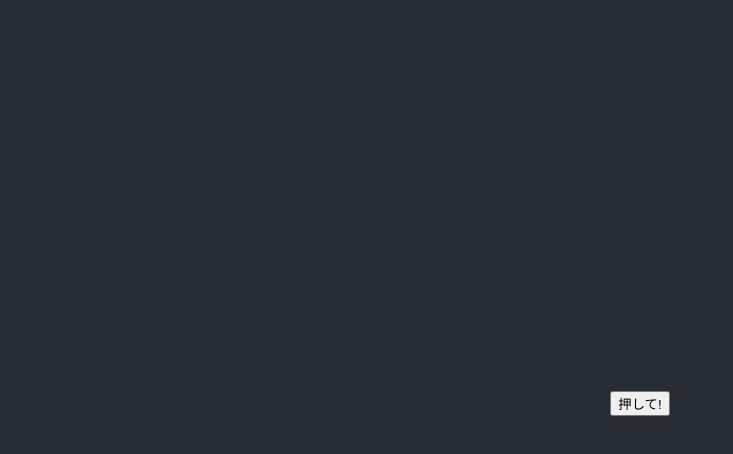
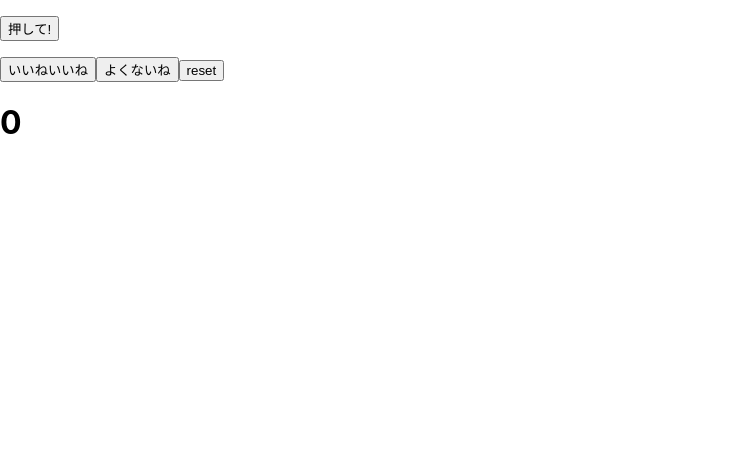
Before and after one commit to asagaorino0/deploy_app_orino, a React (Create React App) app: page / in a window 1280 px wide. Shown: the top 454 px of the page, without its empty margins (0-733 px from the left). Built offline with nearby package versions, Linux system fonts and the light colour scheme.

Commit message:
[add]LEVEL.3

```diff
--- a/package.json
+++ b/package.json
@@ -6,10 +6,12 @@
     "@testing-library/jest-dom": "^5.11.10",
     "@testing-library/react": "^11.2.6",
     "@testing-library/user-event": "^12.8.3",
+    "axios": "^0.21.1",
     "bootstrap": "^4.6.0",
     "react": "^17.0.2",
     "react-bootstrap": "^1.5.2",
     "react-dom": "^17.0.2",
+    "react-router-dom": "^5.2.0",
     "react-scripts": "4.0.3",
     "web-vitals": "^1.1.1"
   },
--- a/src/App.js
+++ b/src/App.js
@@ -1,20 +1,16 @@
 import './App.css';
-import Button from 'react-bootstrap/Button'
+import React from 'react';
+import { BrowserRouter as Router, Route, Switch } from 'react-router-dom'
+import TopPage from './pages/TopPage'
 
 function App() {
-  const Click = () => {
-    alert('Hello world');
-    console.log('Hello world')
-  }
   return (
-    <div className="App">
-      <header className="App-header">
-        <p>
-          <Button onClick={Click}>押して!</Button>{' '}
-        </p>
-      </header>
-    </div>
+    <Router>
+      <header />
+      <Switch>
+        <Route exact path='/' component={TopPage} />
+      </Switch>
+    </Router>
   );
 }
-
-export default App;
+export default App
--- /dev/null
+++ b/src/actions/index.js
@@ -0,0 +1,3 @@
+export const INCREMENT = 'INCREMENT'
+export const DECREMENT = 'DECREMENT'
+export const RESET = 'RESET'
--- a/src/index.js
+++ b/src/index.js
@@ -3,10 +3,12 @@ import ReactDOM from 'react-dom';
 import './index.css';
 import App from './App';
 import reportWebVitals from './reportWebVitals';
-
+import StoreProvider from './store/index'
 ReactDOM.render(
   <React.StrictMode>
-    <App />
+    <StoreProvider>
+      <App />
+    </StoreProvider>
   </React.StrictMode>,
   document.getElementById('root')
 );
--- /dev/null
+++ b/src/pages/TopPage.js
@@ -0,0 +1,45 @@
+import React, { useContext } from 'react'
+import { Store } from '../store/index'
+import Button from 'react-bootstrap/Button'
+import { INCREMENT, DECREMENT, RESET } from '../actions/index'
+
+const TopPage = () => {
+    const Click = () => {
+        alert('Hello world');
+        console.log('Hello world')
+    }
+    const { globalState, setGlobalState } =
+        useContext(Store)
+    const incrment = () => {
+        setGlobalState({
+            type: INCREMENT,
+        });
+    };
+    const decrment = () => {
+        setGlobalState({
+            type: DECREMENT
+        });
+    };
+    const reset = () => {
+        setGlobalState({
+            type: RESET
+        });
+    };
+    console.log(globalState)
+
+    return (
+        <div>
+            {/* <header> */}
+            <p>
+                <Button onClick={Click}>押して!</Button>{' '}
+            </p>
+            {/* </header> */}
+            <button onClick={incrment}>いいねいいね</button>
+            <button onClick={decrment}>よくないね</button>
+            <button onClick={reset}>reset</button>
+            <h1>{globalState.count}</h1>
+        </div>
+    );
+}
+
+export default TopPage
--- /dev/null
+++ b/src/reducers/index.js
@@ -0,0 +1,16 @@
+import { INCREMENT, DECREMENT, RESET } from '../actions/index'
+
+const reducer = (state, action) => {
+    switch (action.type) {
+        case INCREMENT:
+            return { ...state, count: state.count + 1 };
+        case DECREMENT:
+            return { ...state, count: state.count - 1 };
+        case RESET:
+            return { ...state, count: 0 };
+        default:
+            return state
+    }
+}
+
+export default reducer
--- /dev/null
+++ b/src/store/index.js
@@ -0,0 +1,21 @@
+import React, { useReducer, createContext } from 'react'
+import reducer from '../reducers/index'
+const initialState = {
+    count: 0,
+}
+
+export const Store = createContext({
+    globalState: initialState,
+    setGlobalState: () => null
+})
+
+const StoreProVider = ({ children }) => {
+    const [globalState, setGlobalState] = useReducer(reducer, initialState)
+    return (
+        <Store.Provider value={{ globalState, setGlobalState }}>
+            {children}
+        </Store.Provider>
+    )
+}
+
+export default StoreProVider
```
Also changed, not shown: src/apis/index.js (added, +14 -0 lines), src/pages/SecondPage.js (added, +79 -0 lines), 1 other file (tests, documents, lock files or other folders).
